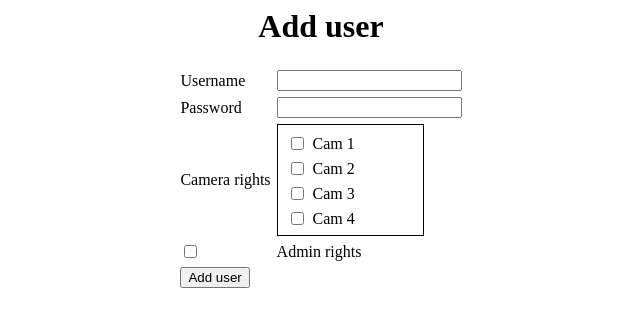
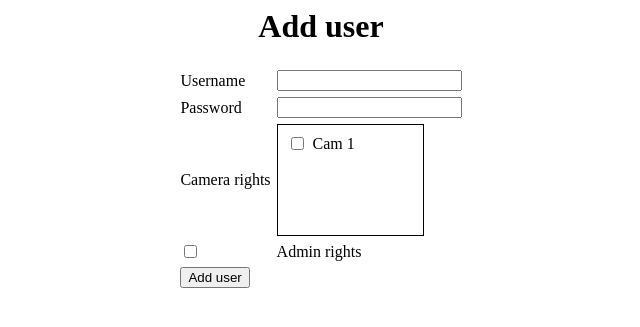
Before and after one commit to lenasrd/wai, a Java web app: page /add_user.jsp in a window 1280 px wide. Shown: the top 327 px of the page, without its empty margins (319-959 px from the left). Run offline with Tomcat 11, a stand-in JSP engine, Linux system fonts and the light colour scheme.

Commit message:
Update add_user.jsp

```diff
--- a/add_user.jsp
+++ b/add_user.jsp
@@ -28,22 +28,6 @@
 									<td><input type="checkbox" name="key" value="val"/></td>
 									<td>Cam 1</td>
 								</tr>
-								<tr>
-									<td><input type="checkbox" name="key" value="val"/></td>
-									<td>Cam 2</td>
-								</tr>
-								<tr>
-									<td><input type="checkbox" name="key" value="val"/></td>
-									<td>Cam 3</td>
-								</tr>
-								<tr>
-									<td><input type="checkbox" name="key" value="val"/></td>
-									<td>Cam 4</td>
-								</tr>
-								<tr>
-									<td><input type="checkbox" name="key" value="val"/></td>
-									<td>Cam 5</td>
-								</tr>
 							</table>
 						</div>
 					</td>
```
